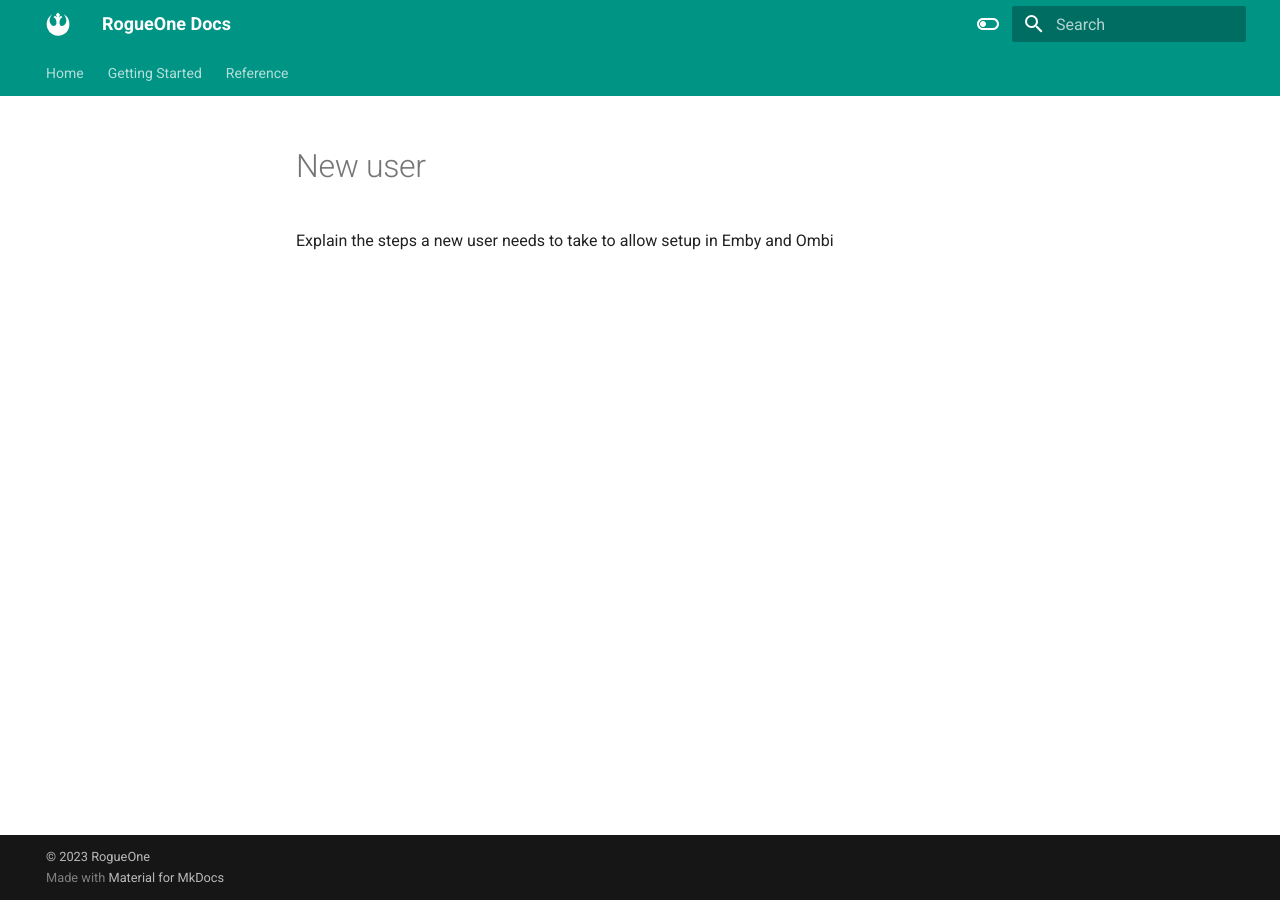
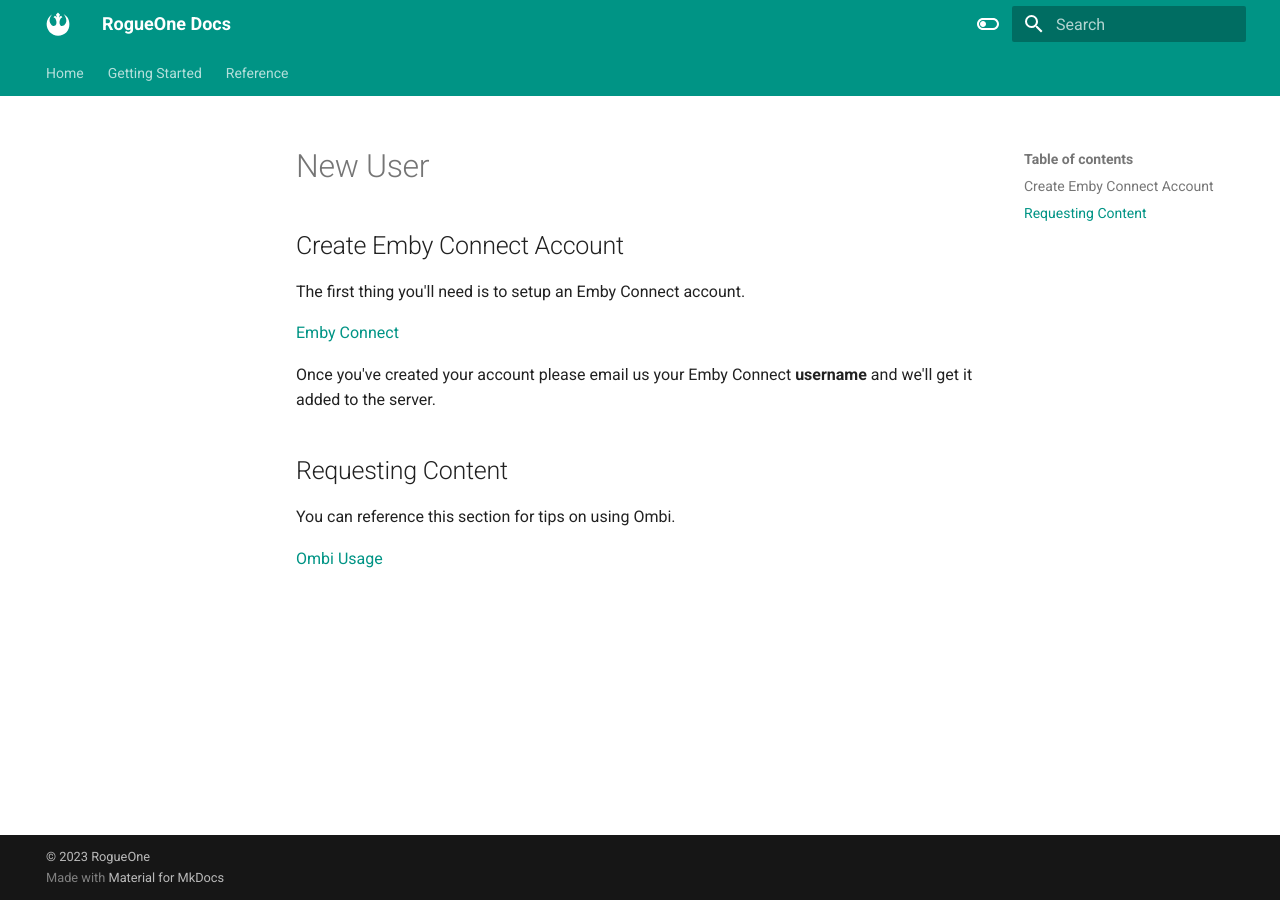
Before and after one commit to browneye253/rogue1docs, an MkDocs documentation site: the page built from docs/new-user.md, in a window 1280 px wide. Built offline with MkDocs 1.6.1 and Material for MkDocs 9.7.7, drawn with Linux system fonts in a browser that asks for light colours.

Commit message:
More doc updates

```diff
--- a/docs/new-user.md
+++ b/docs/new-user.md
@@ -1 +1,15 @@
-Explain the steps a new user needs to take to allow setup in Emby and Ombi
+# New User
+
+## Create Emby Connect Account
+
+The first thing you'll need is to setup an Emby Connect account.
+
+[Emby Connect](reference/emby-connect.md)
+
+Once you've created your account please email us your Emby Connect **username** and we'll get it added to the server.
+
+## Requesting Content
+
+You can reference this section for tips on using Ombi.
+
+[Ombi Usage](user-guide/ombi.md)
```
Also changed, not shown: docs/reference/emby-connect.md (added, +34 -0 lines), docs/reference/subtitles.md (+8 -0 lines), docs/user-guide/emby.md (+9 -7 lines), docs/assets/images/emby_pin.png (added), docs/assets/images/emby_signup.png.
